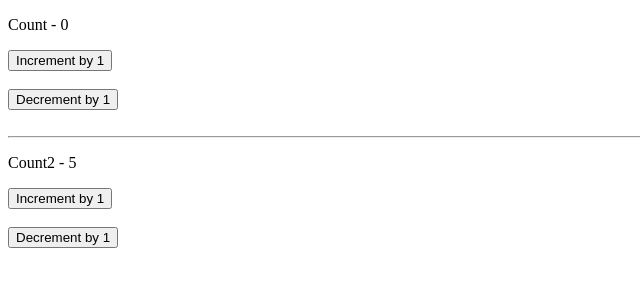
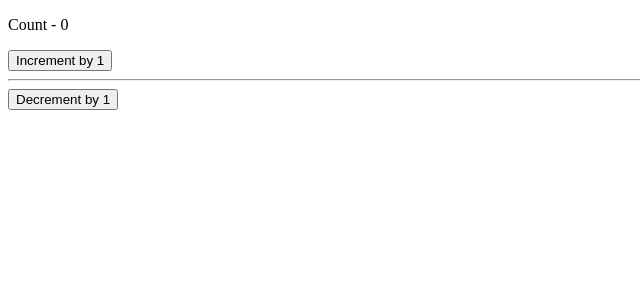
Before and after one commit to HasanMdKamrul/Hooks, a React (Create React App) app: page / in a window 1280 px wide. Shown: the top 300 px of the page, without its empty margins (0-640 px from the left). Built offline with nearby package versions, Linux system fonts and the light colour scheme.

Commit message:
Context Api used to send data or state from the global component to the leaf component

```diff
--- a/src/App.js
+++ b/src/App.js
@@ -1,10 +1,36 @@
-import CounetrThreeEx from './Components/CounterThreeEx';
+import { useReducer } from 'react';
+import ComponentA from './Components/ComponentA';
+import MyCounterContext from './Components/Contexts/MyCounterContext';
+
+
+const initialState = 0;
+
+const reducer = (currentState,action)=>{
+
+    switch (action) {
+        case 'increment':
+            return currentState+1;
+        case 'decrement':
+            return currentState-1;
+
+        default:
+            return currentState;
+    }
+}
 
 function App() {
+  const[count,dispatch] = useReducer(reducer,initialState);
 
   return (
+
     <div>
-      <CounetrThreeEx />
+      <p>
+        Count - {count}
+      </p>
+      <MyCounterContext.Provider value={{counterDispatch: dispatch}}>
+        <ComponentA />
+      </MyCounterContext.Provider>
+
     </div>
   )
 }
--- /dev/null
+++ b/src/Components/ComponentA.js
@@ -0,0 +1,12 @@
+import ComponentB from './ComponentB';
+
+function ComponentA (){
+
+    return (
+        <div>
+            <ComponentB />
+        </div>
+    )
+}
+
+export default ComponentA;
--- /dev/null
+++ b/src/Components/ComponentB.js
@@ -0,0 +1,22 @@
+import { useContext } from "react";
+import MyCounterContext from "./Contexts/MyCounterContext";
+
+function ComponentB(){
+
+    const myContext = useContext(MyCounterContext)
+
+    return(
+        <div>
+            <button type="button" onClick={()=>(myContext.counterDispatch('increment'))}>
+                Increment by 1
+            </button>
+            <br />
+            <hr />
+            <button type="button" onClick={()=>(myContext.counterDispatch('decrement'))}>
+                Decrement by 1
+            </button>
+        </div>
+    )
+}
+
+export default ComponentB;
--- /dev/null
+++ b/src/Components/Contexts/MyCounterContext.js
@@ -0,0 +1,6 @@
+
+import React from 'react';
+
+const myCounterContext = React.createContext();
+
+export default myCounterContext;
```
